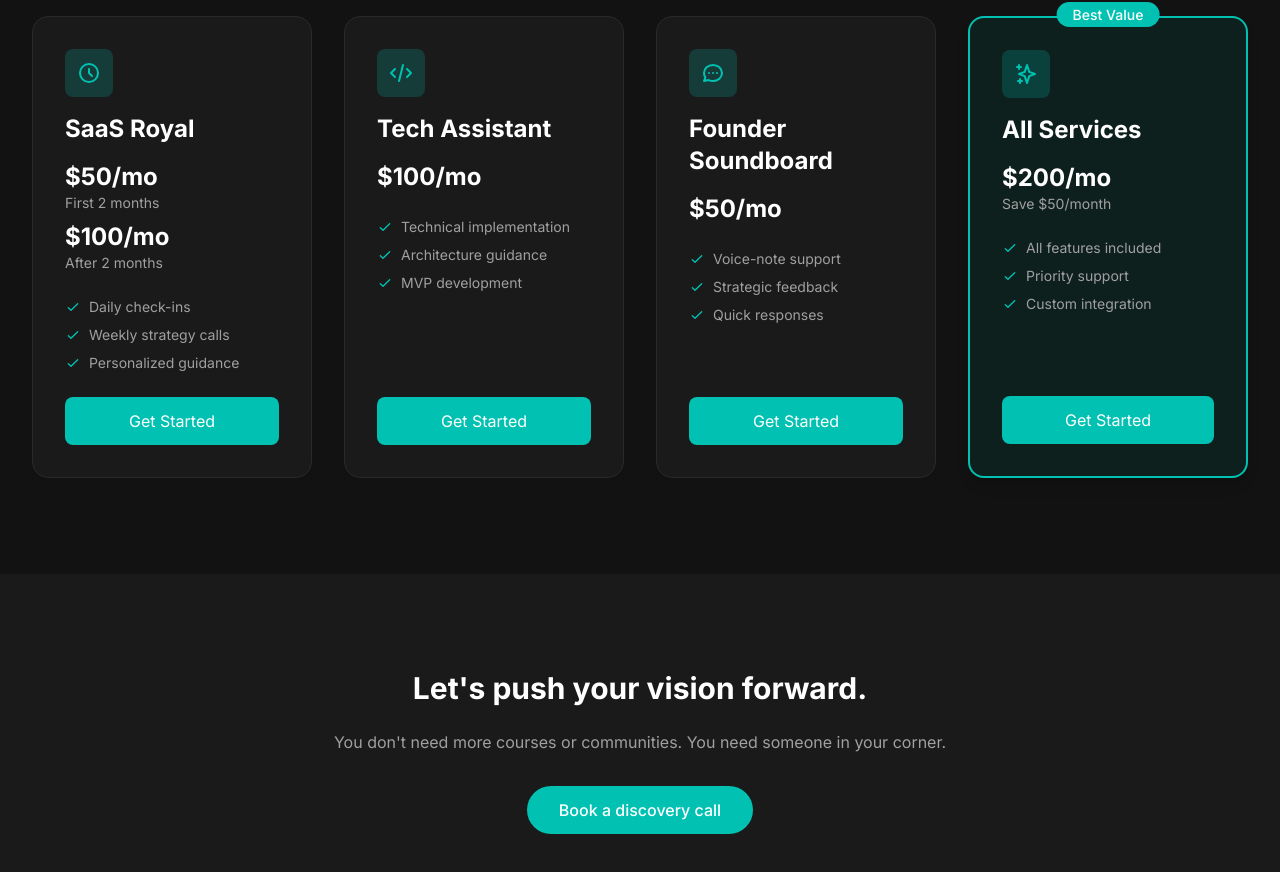
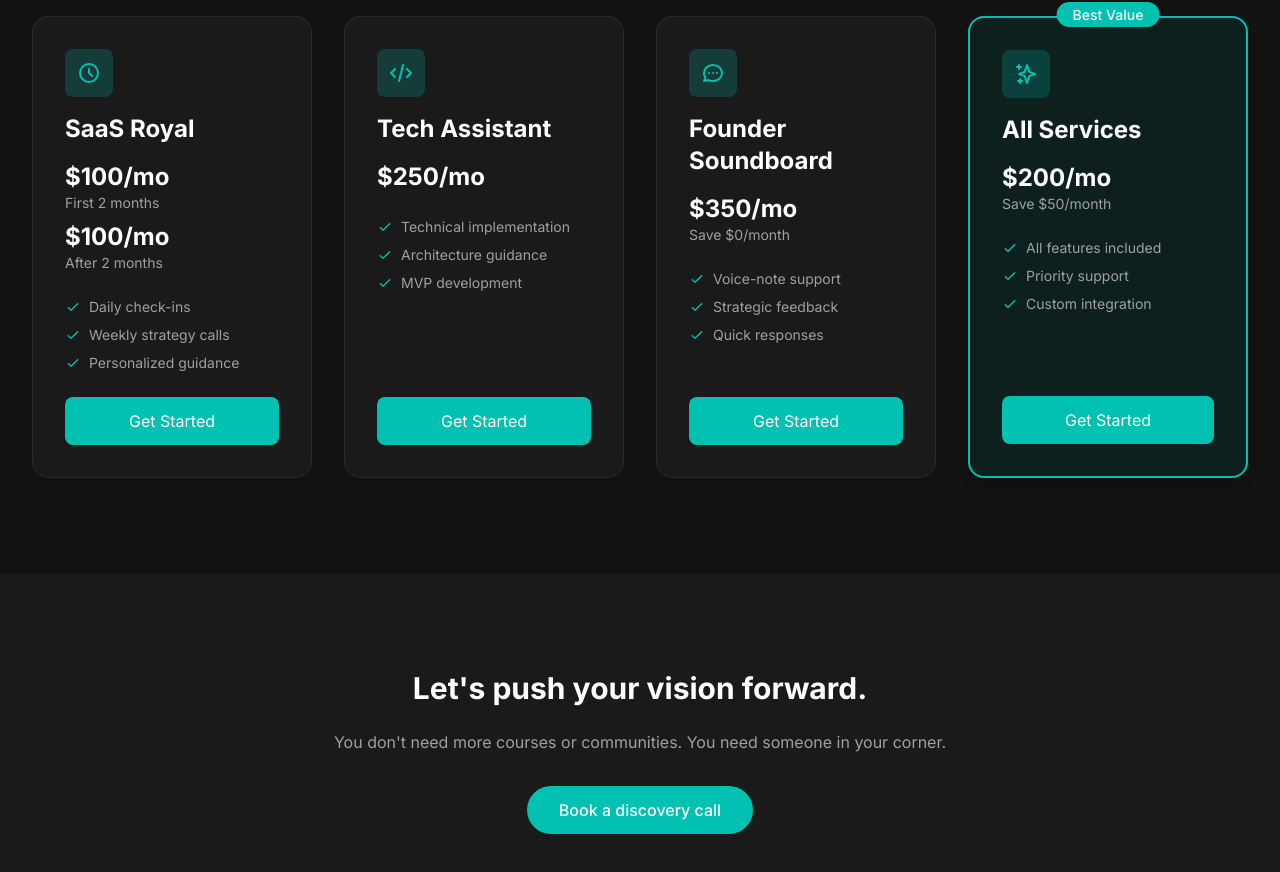
Before and after one commit to JohannesBorge/borge, a Next.js app: page / in a window 1280 px wide. Shown: the part 2648-3520 px from the top of the page. Built offline with nearby package versions, Linux system fonts and the light colour scheme.

Commit message:
Update pricing for all services

```diff
--- a/app/page.tsx
+++ b/app/page.tsx
@@ -156,7 +156,7 @@ export default function Home() {
               </div>
               <h3 className="text-2xl font-bold mb-4 text-text-primary">SaaS Royal</h3>
               <div className="mb-6">
-                <p className="text-2xl font-bold text-text-primary">$50/mo</p>
+                <p className="text-2xl font-bold text-text-primary">$100/mo</p>
                 <p className="text-text-secondary text-sm">First 2 months</p>
                 <p className="text-2xl font-bold text-text-primary mt-2">$100/mo</p>
                 <p className="text-text-secondary text-sm">After 2 months</p>
@@ -196,7 +196,7 @@ export default function Home() {
               </div>
               <h3 className="text-2xl font-bold mb-4 text-text-primary">Tech Assistant</h3>
               <div className="mb-6">
-                <p className="text-2xl font-bold text-text-primary">$100/mo</p>
+                <p className="text-2xl font-bold text-text-primary">$250/mo</p>
               </div>
               <ul className="space-y-2 mb-6">
                 <li className="flex items-center text-text-secondary text-sm">
@@ -233,7 +233,8 @@ export default function Home() {
               </div>
               <h3 className="text-2xl font-bold mb-4 text-text-primary">Founder Soundboard</h3>
               <div className="mb-6">
-                <p className="text-2xl font-bold text-text-primary">$50/mo</p>
+                <p className="text-2xl font-bold text-text-primary">$350/mo</p>
+                <p className="text-text-secondary text-sm">Save $0/month</p>
               </div>
               <ul className="space-y-2 mb-6">
                 <li className="flex items-center text-text-secondary text-sm">
```
